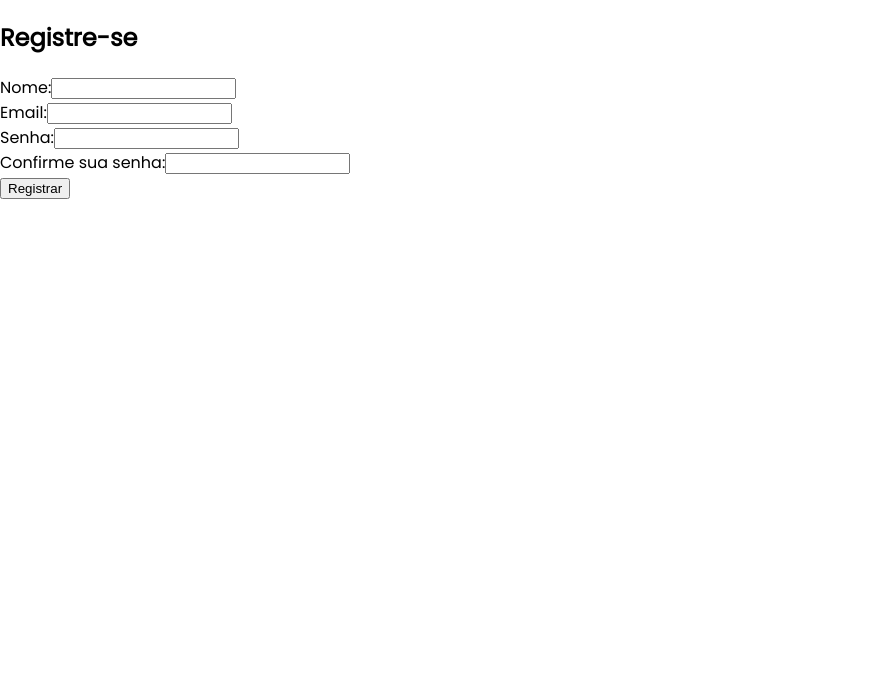
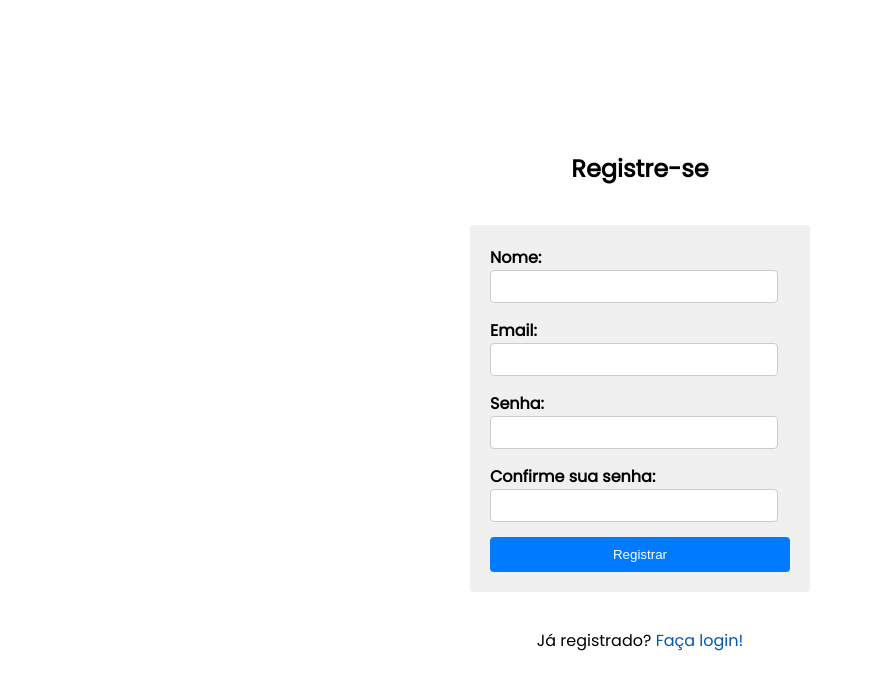
Before and after one commit to duarte-dot/g1learn-fullstack, a React (Create React App) app in the folder frontend/: page /register in a window 1280 px wide. Shown: the top 690 px of the page, without its empty margins (0-873 px from the left). Built offline with nearby package versions, Linux system fonts and the light colour scheme.

Commit message:
css tela de login e de registro, links da nav, icones de editar e remover comentário

```diff
--- a/frontend/package.json
+++ b/frontend/package.json
@@ -3,6 +3,7 @@
   "version": "0.1.0",
   "private": true,
   "dependencies": {
+    "@iconscout/react-unicons": "^2.0.2",
     "@testing-library/jest-dom": "^5.16.5",
     "@testing-library/react": "^13.4.0",
     "@testing-library/user-event": "^13.5.0",
--- a/frontend/src/components/Navigation.js
+++ b/frontend/src/components/Navigation.js
@@ -69,7 +69,7 @@ const Navigation = () => {
       <img className='header-logo' src='https://g1learn.com/logo-g1.png?imwidth=256' alt='logo' />
       <ul className="header-menu-list">
         {navLinks.map((link) => (
-          <li key={link.path}>
+          <li className='nav-link' key={link.path}>
             {link.logout ? (
               <button className='button-logout' onClick={handleLogout}>{link.title}</button>
             ) : (
--- a/frontend/src/components/PostList.js
+++ b/frontend/src/components/PostList.js
@@ -5,8 +5,8 @@ const PostList = ({ posts, navigate }) => {
   return (
     <div className="posts-box">
       {posts.map((post) => (
-        <div className='post' key={post.id}>
-          <h3 className="post-title" onClick={() => navigate(`/posts/${post.id}`)}>
+        <div className='post' onClick={() => navigate(`/posts/${post.id}`)} key={post.id}>
+          <h3 className="post-title">
             {post.title}
           </h3>
           <p><em>{post.category}</em></p>
--- a/frontend/src/pages/Home.js
+++ b/frontend/src/pages/Home.js
@@ -28,7 +28,6 @@ export default function Home() {
       const data = await response.json();
       setPosts(data);
     } catch (error) {
-      alert('Houve um erro ao carregar os posts');
       console.log('Listar posts - Erro na requisição', error);
     }
   }, [selectedCategory]);
@@ -44,7 +43,6 @@ export default function Home() {
       const data = await response.json();
       setCategories(data);
     } catch (error) {
-      alert('Houve um erro ao carregar as categorias');
       console.log('Listar categorias - Erro na requisição', error);
     }
   }, []);
--- a/frontend/src/pages/Login.js
+++ b/frontend/src/pages/Login.js
@@ -1,5 +1,6 @@
 import React, { useState } from 'react';
 import { useNavigate } from 'react-router-dom';
+import '../styles/Login.css'
 
 export default function Login() {
   const navigate = useNavigate();
@@ -37,9 +38,8 @@ export default function Login() {
 
   return (
     <div>
-      <div>
+      <div className='page-login'>
         <h2>Login</h2>
-
         <div className='login-form-box'>
           <form className='login-form' onSubmit={handleLogin}>
             <div className='login-email'>
@@ -65,9 +65,7 @@ export default function Login() {
             <button className='login-button' type="submit">Login</button>
           </form>
         </div>
-      </div>
-      <div>
-        <p>Novo usuário? <span onClick={() => navigate('/register')}>Registre-se</span> agora!</p>
+        <p className='register-now'>Novo usuário? <span onClick={() => navigate('/register')}>Registre-se</span> agora!</p>
       </div>
     </div>
   );
--- a/frontend/src/pages/Post.js
+++ b/frontend/src/pages/Post.js
@@ -1,6 +1,7 @@
 import React, { useEffect, useState, useCallback } from 'react';
 import { useNavigate, useParams } from 'react-router-dom';
 import Navigation from '../components/Navigation';
+import { UilEditAlt, UilTrashAlt } from '@iconscout/react-unicons'
 import '../styles/Post.css'
 
 
@@ -69,11 +70,9 @@ export default function PostDetails() {
         const data = await response.json();
         setCategories(data);
       } else {
-        alert('Houve um erro ao carregar as categorias');
         console.log('Listar categorias - Erro na requisição');
       }
     } catch (error) {
-      alert('Houve um erro ao carregar as categorias');
       console.log('Listar categorias - Erro na requisição', error);
     }
   }, []);
@@ -176,8 +175,8 @@ export default function PostDetails() {
         alert('Erro ao editar o post. Verifique os campos e tente novamente.');
       }
     } catch (error) {
-      alert('Erro na criação do post');
-      console.log('Criar Post - Erro na requisição', error);
+      alert('Erro na edição do post');
+      console.log('Editar Post - Erro na requisição', error);
     }
   };
 
@@ -298,34 +297,36 @@ export default function PostDetails() {
               <p className='comment-user'>
                   <strong>{comment.user}</strong>, {formatarDataHora(comment.created_at)}
               </p>
-              <form onSubmit={(e) => handleUpdateComment(e, comment.id)}>
-                <input
-                  type='text'
+              <form className='form-input-edit-comment' onSubmit={(e) => handleUpdateComment(e, comment.id)}>
+                <textarea
+                  className='input-edit-comment'
                   value={editedComment}
                   onChange={(e) => setEditedComment(e.target.value)}
                 />
-                <button type='submit'>Save</button>
+                <button className='edit-button-send' type='submit'>Editar</button>
               </form>
               </>
             ) : (
               <>
                 <p className='comment-user'>
-                  <strong>{comment.user}</strong>, {formatarDataHora(comment.created_at)}
-                  {editedComments.includes(comment.id) && <span className='edited-text'>(editado)</span>}
+                  <strong>{comment.user}</strong>, <span className='comment-data-horario'>{formatarDataHora(comment.created_at)}</span>
+                  {editedComments.includes(comment.id) && <span className='comment-edited-text'>(editado)</span>}
                 </p>
                 <p className='comment-content'>{comment.content}</p>
+                <div className='comment-buttons'>
                 {comment.user_id.toString() === localStorage.getItem('user_id') && (
-                  <button onClick={() => setCommentEditMode(comment.id)}>Edit</button>
+                  <button className='button-edit-comment' onClick={() => setCommentEditMode(comment.id)}>< UilEditAlt /></button>
                 )}
                 {comment.user_id.toString() === localStorage.getItem('user_id') && (
-                  <button onClick={() => handleDeleteCommentButton(comment.id)}>Delete</button>
+                  <button className='button-delete-comment' onClick={() => handleDeleteCommentButton(comment.id)}>< UilTrashAlt /></button>
                 )}
+                </div>
               </>
             )}
           </div>
         ))
       ) : (
-        <p>No comments available</p>
+        <p>Sem comentários</p>
       )}
 
       <h2 className='add-comment'>Adicionar Comentário</h2>
--- a/frontend/src/pages/Register.js
+++ b/frontend/src/pages/Register.js
@@ -1,5 +1,6 @@
 import React, { useState } from 'react';
 import { useNavigate } from 'react-router-dom';
+import '../styles/Register.css'
 
 export default function Register() {
   const navigate = useNavigate();
@@ -42,6 +43,7 @@ export default function Register() {
 
   return (
     <div>
+      <div className='register-page'>
         <h2>Registre-se</h2>
         <div className="register-form-box">
           <form className="register-form" onSubmit={handleRegister}>
@@ -91,6 +93,8 @@ export default function Register() {
             </button>
           </form>
         </div>
+        <p className='login-now'>Já registrado? <span onClick={() => navigate('/')}>Faça login!</span></p>
+      </div>
     </div>
   );
 }
--- /dev/null
+++ b/frontend/src/styles/Login.css
@@ -0,0 +1,57 @@
+.page-login {
+  display: flex;
+  justify-content: center;
+  align-items: center;
+  flex-direction: column;
+  height: 100vh;
+}
+
+.login-form-box {
+  width: 300px;
+  margin: 0 auto;
+  padding: 20px;
+  border: 1px solid #ccc;
+  border-radius: 4px;
+  background-color: #f5f5f5;
+}
+
+.login-form label {
+  display: block;
+  margin-bottom: 5px;
+  font-weight: bold;
+}
+
+.login-form input {
+  width: 90%;
+  padding: 8px;
+  margin-bottom: 10px;
+  border: 1px solid #ccc;
+  border-radius: 4px;
+}
+
+.login-button {
+  background-color: #007bff;
+  color: #fff;
+  padding: 10px 20px;
+  border: none;
+  border-radius: 4px;
+  cursor: pointer;
+}
+
+.login-button:hover {
+  background-color: #0056b3;
+}
+
+.login-form p {
+  margin-top: 10px;
+  font-size: 14px;
+}
+
+.register-now span {
+  color: #0056b3;
+  cursor: pointer;
+}
+
+.register-now span:hover {
+  text-decoration: underline;
+}
--- a/frontend/src/styles/Navigation.css
+++ b/frontend/src/styles/Navigation.css
@@ -64,3 +64,24 @@
 .button-logout:active {
   background-color: #b71c1c;
 }
+
+
+/*  */
+
+.nav-link {
+  display: inline-block;
+  margin-right: 10px;
+}
+
+.nav-link a {
+  color: #000;
+  text-decoration: none;
+}
+
+.nav-link a:hover {
+  transform: scale(1.05);
+}
+
+.button-logout:hover {
+  background-color: #cc0000;
+}
--- a/frontend/src/styles/Post.css
+++ b/frontend/src/styles/Post.css
@@ -93,10 +93,10 @@
   padding: 10px;
   margin-top: 10px;
   border-radius: 5px;
+  cursor: pointer;
 }
 
 .post-title {
-  cursor: pointer;
   color: #071C4D;
   font-size: 18px;
   font-weight: bold;
@@ -122,11 +122,14 @@
 }
 
 .comments {
+  display: flex;
   background-color: #f1f1f1;
   padding: 10px;
   max-width: 90%;
   margin: auto;
   margin-bottom: 10px;
+  flex-direction: column;
+  align-items: flex-start;
 }
 
 .comment-user {
@@ -135,6 +138,7 @@
 }
 
 .comment-content {
+  word-break: break-word;
   margin-bottom: 10px;
 }
 
@@ -180,3 +184,69 @@
 .newpost-content-textarea {
   height: 100px;
 }
+
+.comment-edited-text {
+  font-size: 12px;
+  color: gray;
+  margin-left: 5px;
+}
+
+.comment-data-horario {
+  color: gray;
+  font-size: 0.8em;
+}
+
+.comment-buttons {
+  background-color: transparent;
+  border: none;
+  cursor: pointer;
+  outline: none;
+  align-self: flex-end;
+}
+
+.form-input-edit-comment {
+  width: 93%;
+}
+
+.button-edit-comment:hover {
+  cursor: pointer;
+  color: green;
+}
+
+.button-delete-comment:hover {
+  cursor: pointer;
+  color: red;
+}
+
+.input-edit-comment {
+  width: 100%;
+  height: 100px;
+  padding: 8px;
+  border: 1px solid #ccc;
+  border-radius: 4px;
+  margin-bottom: 10px;
+  vertical-align: top;
+  resize: none;
+}
+
+.edit-button-send {
+  background-color: #007bff;
+  color: #fff;
+  border: none;
+  padding: 10px;
+  border-radius: 4px;
+  cursor: pointer;
+}
+
+.edit-button-send:hover {
+  background-color: #0056b3;
+}
+
+.post {
+  transition: all 0.3s ease;
+}
+
+.post:hover {
+  transform: scale(1.01);
+  box-shadow: 0 0 10px rgba(0, 0, 0, 0.2);
+}
--- /dev/null
+++ b/frontend/src/styles/Register.css
@@ -0,0 +1,68 @@
+.register-page {
+  display: flex;
+  justify-content: center;
+  align-items: center;
+  flex-direction: column;
+  height: 100vh;
+}
+
+.register-form-box {
+  margin: 20px auto;
+  width: 300px;
+  padding: 20px;
+  background-color: #f0f0f0;
+  border-radius: 4px;
+}
+
+.register-form {
+  display: flex;
+  flex-direction: column;
+}
+
+.register-name,
+.register-email,
+.register-password,
+.register-passwordConfirmation {
+  margin-bottom: 15px;
+}
+
+.register-name label,
+.register-email label,
+.register-password label,
+.register-passwordConfirmation label {
+  margin-bottom: 5px;
+  font-weight: bold;
+}
+
+.register-name input,
+.register-email input,
+.register-password input,
+.register-passwordConfirmation input {
+  width: 90%;
+  padding: 8px;
+  border: 1px solid #ccc;
+  border-radius: 4px;
+}
+
+.register-button {
+  background-color: #007bff;
+  color: #fff;
+  border: none;
+  padding: 10px;
+  border-radius: 4px;
+  cursor: pointer;
+}
+
+.register-error {
+  color: #ff0000;
+  margin-top: 10px;
+}
+
+.login-now span {
+  color: #0056b3;
+  cursor: pointer;
+}
+
+.login-now span:hover {
+  text-decoration: underline;
+}
```
Also changed, not shown: 1 other file (tests, documents, lock files or other folders). Lines whose indentation alone changed are shown as unchanged.
